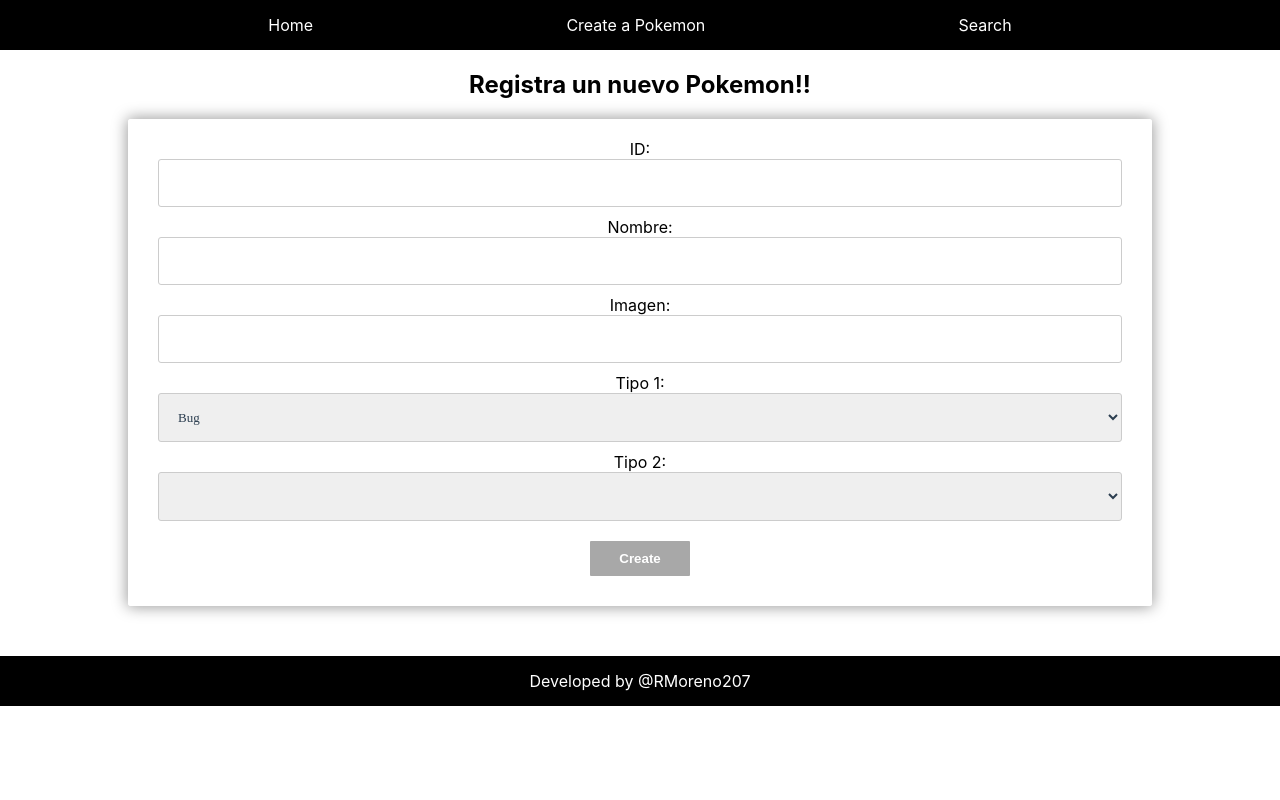
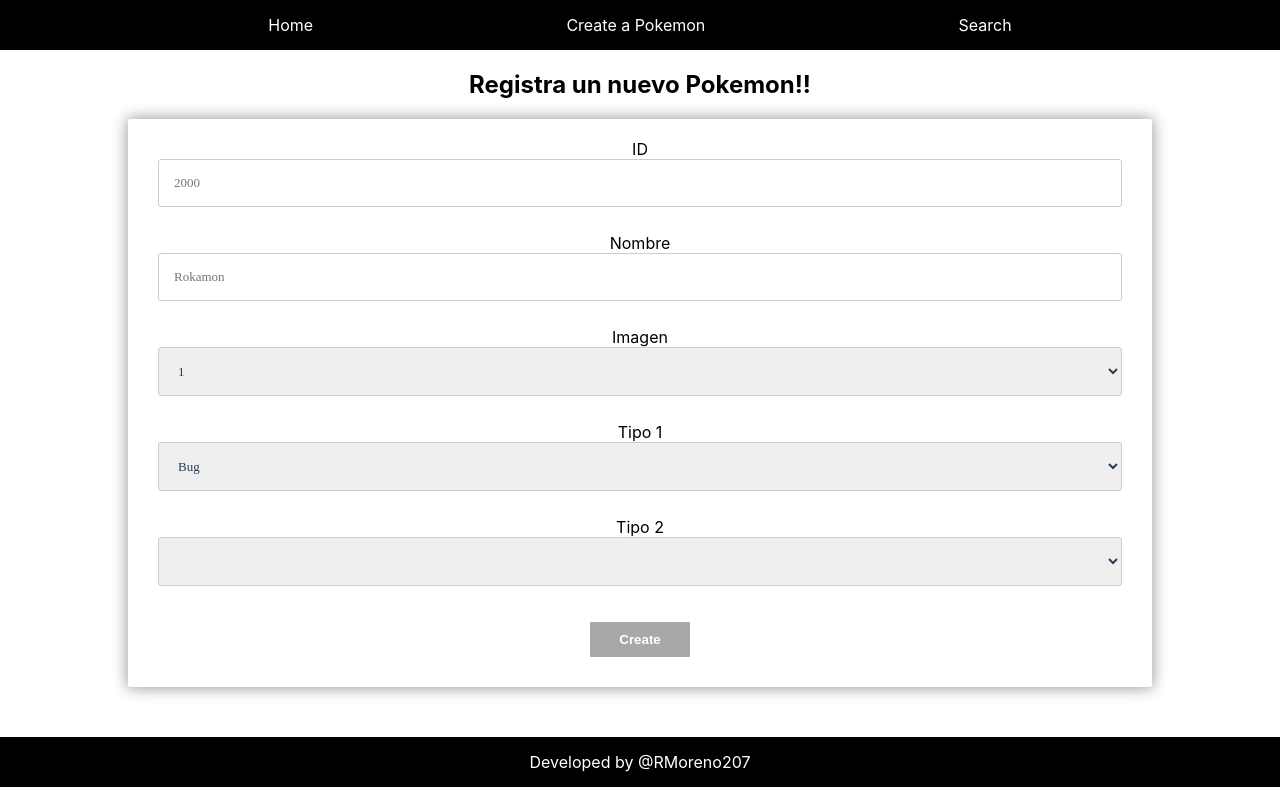
Before and after one commit to RMoreno207/pokeApp, a React (Create React App) app: page /new in a window 1280 px wide. Built offline with nearby package versions, Linux system fonts and the light colour scheme.

Commit message:
form working

```diff
--- a/package.json
+++ b/package.json
@@ -14,6 +14,7 @@
     "axios": "^0.27.2",
     "react": "^18.2.0",
     "react-dom": "^18.2.0",
+    "react-hook-form": "^7.36.1",
     "react-router-dom": "^6.4.1",
     "react-scripts": "5.0.1",
     "styled-components": "^5.3.6",
--- a/src/components/Main/Card/Card.css
+++ b/src/components/Main/Card/Card.css
@@ -14,3 +14,7 @@
 button:focus {
     box-shadow: 0 0 0 2px white, 0 0 0 3px #27AE60;
 }
+
+.card img {
+    width: 150px;
+}
--- a/src/components/Main/Card/Card.jsx
+++ b/src/components/Main/Card/Card.jsx
@@ -17,6 +17,7 @@
   } else {
     const name = props.value.name.toUpperCase();
     const type = props.value.type;
+    const type2 = props.value.type2;
     const upper = type[0].toUpperCase() + type.substring(1);
     const img = props.value.img;
 
@@ -25,6 +26,7 @@
       <img src={img} alt="Pokemon" />
       <h2>{name}</h2>
       <h2>Tipo: {upper}</h2>
+      <h2>Tipo 2: {type2}</h2>
       <button variant="contained" value="Borrar" onClick={props.delete}>Borrar</button>
     </article>;
   }
--- a/src/components/Main/Form/Form.jsx
+++ b/src/components/Main/Form/Form.jsx
@@ -1,34 +1,84 @@
 import React, { Component } from "react";
+import { useState, useEffect, useContext } from 'react';
 import "./Form.css";
+import { useForm } from 'react-hook-form';
+import { pokeContext } from "../../../context/pokeContext";
 
 const Form = () => {
+  const { register, handleSubmit, watch, formState: { errors } } = useForm();
+  const { pokemones, setPokemones } = useContext(pokeContext);//Array de pokemons recogidas de pokeContext
+  console.log(pokemones);
 
-  const newPoke =
-  {
-    id: '',
-    name: '',
-    image: '',
-    typeOne: '',
-    typeTwo: ''
+  const onSubmit = async (data) => {
+    console.log("Estas en form");
+    console.log(data);
+    const newPoke = {
+      id: data.id,
+      name: data.name,
+      img: data.img,
+      type: data.type1,
+      type2: data.type2
+    }
+    console.log(newPoke);
+    setPokemones([newPoke, ...pokemones])
+    console.log(pokemones);
   }
 
   return (
     <section className="formCreate">
       <h1>Registra un nuevo Pokemon!!</h1>
-      <form>
+      <form onSubmit={handleSubmit(onSubmit)}>
         <fieldset>
-          <label htmlFor="id">ID:</label>
-          <input type="number" id="id" name="id" />
+          <div>
+            <label id="id">ID</label>
+            <input
+              id="outlined-basic"
+              label="id"
+              variant="outlined"
+              {...register("id", { required: true, valueAsNumber: true })}
+              type="number"
+              name="id"
+              placeholder="2000"
+            />
+            <p>{errors.id?.message}</p>
+          </div>
+          <div>
+            <label id="id">Nombre</label>
+            <input
+              id="outlined-basic"
+              label="name"
+              variant="outlined"
+              {...register("name", { required: true, minLength: { value: 3, message: "Pokemon's name must be 3 long at least." } })}
+              type="text"
+              name="name"
+              placeholder="Rokamon"
+            />
+            <p>{errors.id?.message}</p>
+          </div>
 
-          <label htmlFor="name">Nombre:</label>
-          <input type="text" id="name" name="name" />
+          <div>
+            <label id="img">Imagen</label>
+            <select
+              labelId="img"
+              id="img"
+              label="img"
+              {...register("img", { required: true })}
+              name="img">
+              <option value="https://www.nintenderos.com/wp-content/uploads/2020/01/temtem.jpg">1</option>
+              <option value="https://www.kotaku.com.au/wp-content/uploads/sites/3/2020/04/fake-pokemon-whale.jpg?quality=80&w=1280">2</option>
+              <option value="https://www.clipartmax.com/png/middle/171-1711346_fake-pokemon-png.png">3</option>
+            </select>
+            <p>{errors.img?.message}</p>
+          </div>
 
-          {/* Intentar poner un select con imagenes  */}
-          <label htmlFor="img">Imagen:</label>
-          <input type="text" id="img" name="img" />
+          <div>
+            <label id="type1">Tipo 1</label>
+            <select
 
-          <label htmlFor="type1">Tipo 1:</label>
-          <select id="type1" label="type1" name="type1">
+              id="type1"
+              label="type1"
+              {...register("type1", { required: true })}
+              name="type1">
               <option value="Bug">Bug</option>
               <option value="Dark">Dark</option>
               <option value="Dragon">Dragon</option>
@@ -46,11 +96,17 @@
               <option value="Psychic">Psychic</option>
               <option value="Rock">Rock</option>
               <option value="Steel">Steel</option>
-            <option value="Water">Water</option>
-          </select>
+              <option value="Water">Water</option> </select>
+            <p>{errors.type1?.message}</p>
+          </div>
 
-          <label htmlFor="type2">Tipo 2:</label>
-          <select id="type2" type="text" name="type2" >
+          <div>
+            <label id="type1">Tipo 2</label>
+            <select
+              labelId="type2"
+              id="type2"
+              label="type2"
+              name="type2">
               <option value=""></option>
               <option value="Bug">Bug</option>
               <option value="Dark">Dark</option>
@@ -69,10 +125,13 @@
               <option value="Psychic">Psychic</option>
               <option value="Rock">Rock</option>
               <option value="Steel">Steel</option>
-            <option value="Water">Water</option>
-          </select>
+              <option value="Water">Water</option> </select>
+            <p>{errors.type2?.message}</p>
+          </div>
+
+
           <div>
-            <button variant="contained" type="submit" value="Añadir">Create</button>
+            <button type="submit">Create</button>
           </div>
         </fieldset>
       </form>
```
Also changed, not shown: 1 other file (tests, documents, lock files or other folders). Lines whose indentation alone changed are shown as unchanged.
